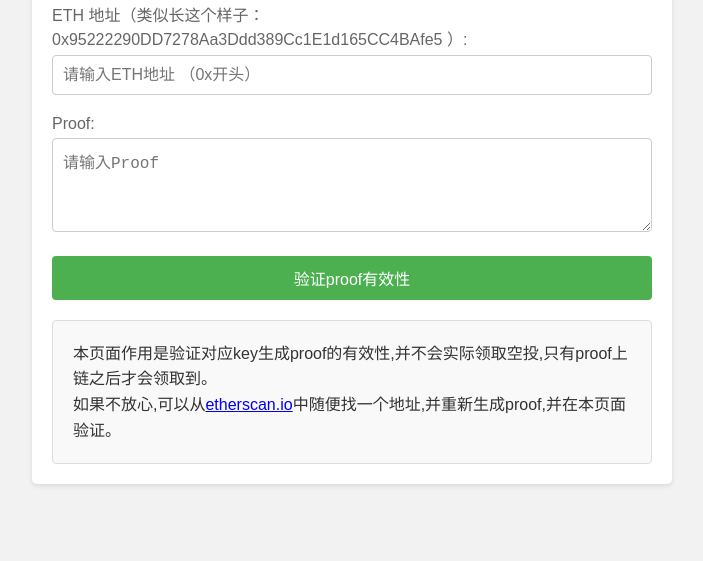
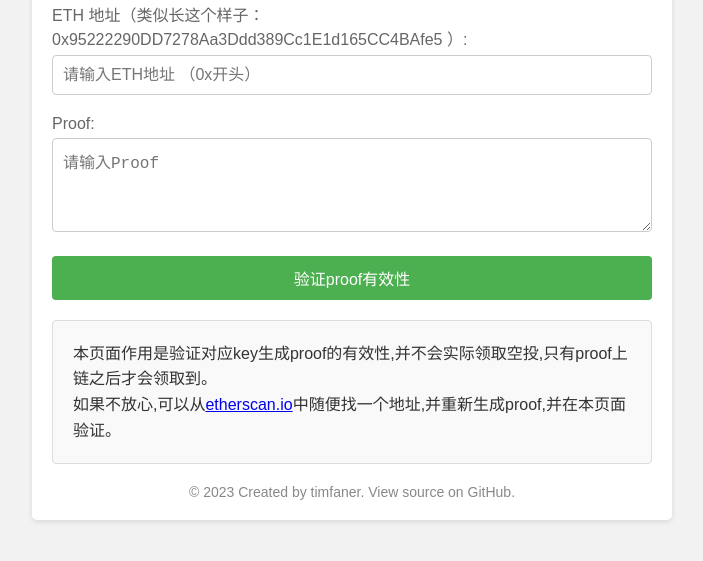
Before and after one commit to timfaner/fluency-verify, a plain HTML site: page index.html in a window 1280 px wide. Shown: the part 127-688 px from the top of the page, without its empty margins (288-991 px from the left). Drawn offline with Linux system fonts and the light colour scheme.

Commit message:
Add copyright footer

```diff
--- a/index.html
+++ b/index.html
@@ -80,6 +80,21 @@
                 padding: 10px;
             }
         }
+        .footer {
+            text-align: center;
+            margin-top: 20px;
+            color: #888;
+            font-size: 14px;
+        }
+
+        .footer a {
+            color: #888;
+            text-decoration: none;
+        }
+
+        .footer a:hover {
+            text-decoration: underline;
+        }
     </style>
 </head>
 <body>
@@ -98,6 +113,9 @@
         <div class="notice">
             本页面作用是验证对应key生成proof的有效性,并不会实际领取空投,只有proof上链之后才会领取到。<br>
             如果不放心,可以从<a href="https://etherscan.io">etherscan.io</a>中随便找一个地址,并重新生成proof,并在本页面验证。
+        </div>
+        <div class="footer">
+            &copy; 2023 Created by <a href="https://github.com/timfaner" target="_blank">timfaner</a>. View source on <a href="https://github.com/timfaner/repo" target="_blank">GitHub</a>.
         </div>
     </div>
 
```
